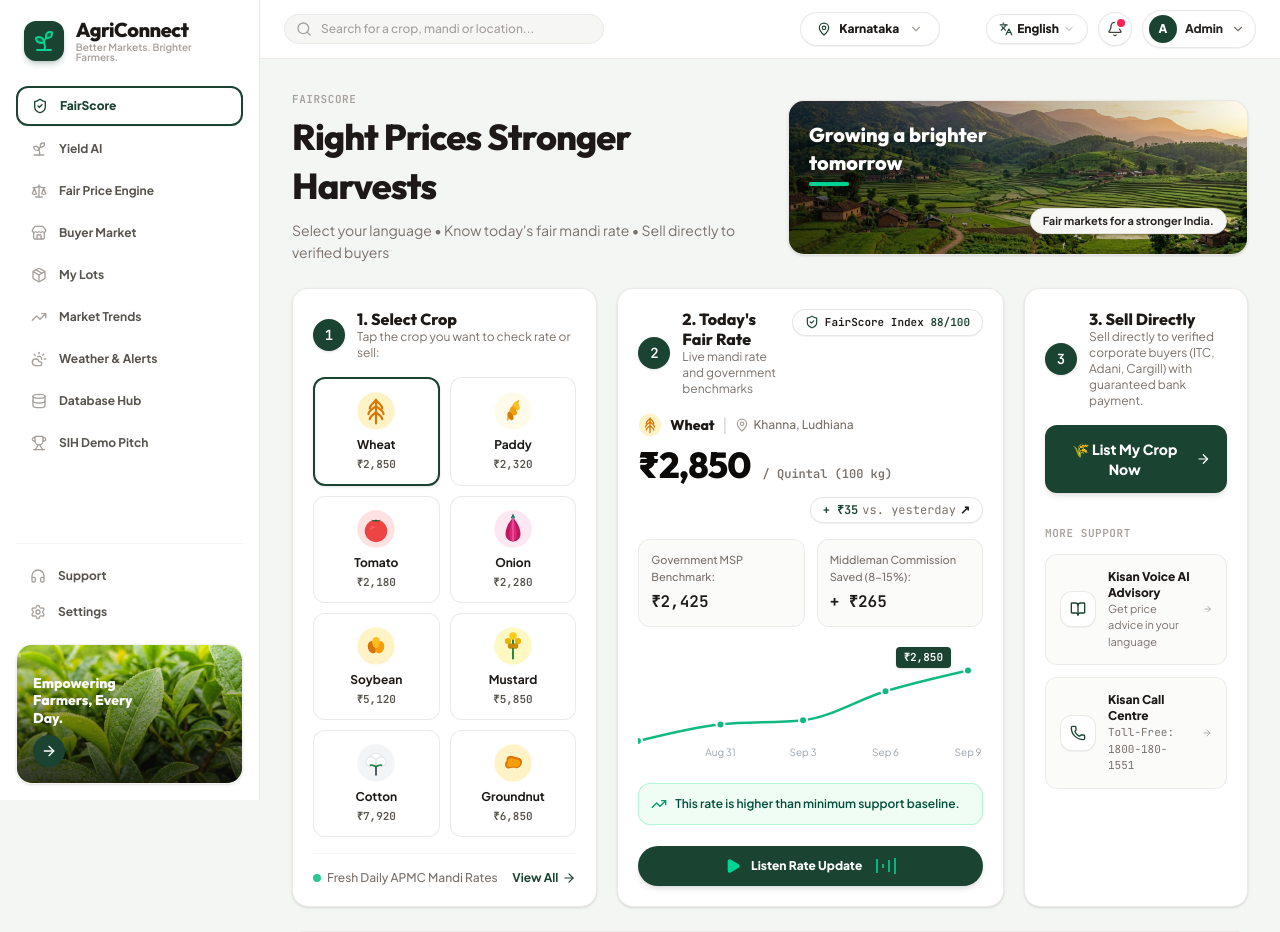
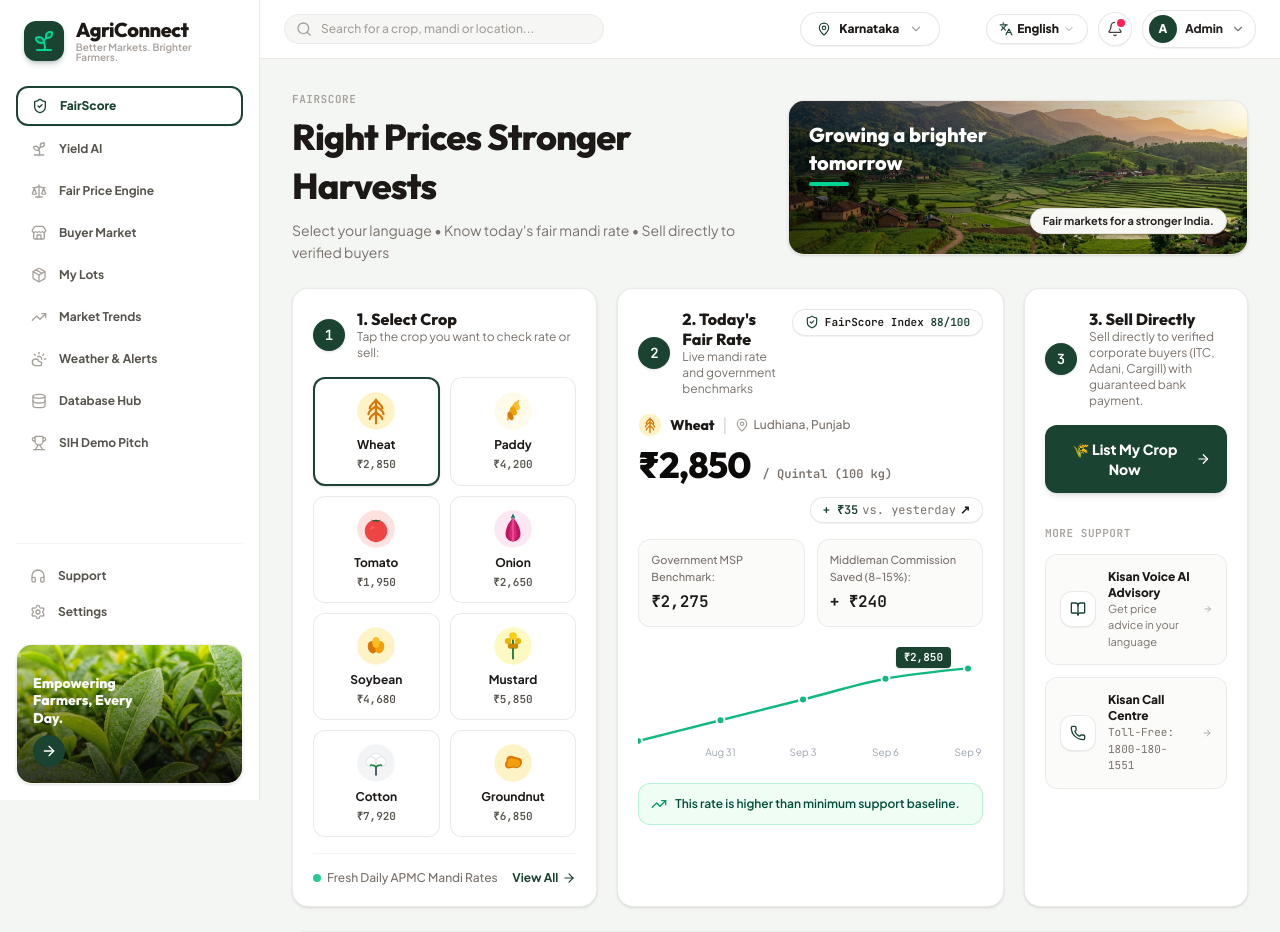
Before and after one commit to anish-b-r/agriconnect, a React (Vite) app: page / in a window 1280 px wide. Shown: the top 932 px of the page. Built offline with nearby package versions, Linux system fonts and the light colour scheme.

Commit message:
fix(fairscore): remove Listen Rate Update button from FairScoreInsights

```diff
--- a/src/components/FairScoreInsights.tsx
+++ b/src/components/FairScoreInsights.tsx
@@ -12,8 +12,7 @@ import {
   Sparkles,
   Info,
   CheckCircle2,
-  AlertTriangle,
-  Play
+  AlertTriangle
 } from 'lucide-react';
 import {
   ResponsiveContainer,
@@ -48,8 +47,8 @@ interface CropOption {
   fairScore: number;
   location: string;
   yesterdayDiff: number;
+  higherThanBaseline: boolean;
   trendData: { date: string; price: number }[];
-  higherThanBaseline: boolean;
 }
 
 const DASHBOARD_CROPS: CropOption[] = [
@@ -58,94 +57,94 @@ const DASHBOARD_CROPS: CropOption[] = [
     name: 'Wheat',
     varietyName: 'Wheat (Sharbati)',
     modalPrice: 2850,
-    msp: 2425,
-    middlemanCommission: 265,
-    fairScore: 88,
-    location: 'Khanna, Ludhiana',
+    msp: 2275,
+    middlemanCommission: 240,
+    fairScore: 94,
+    location: 'Ludhiana, Punjab',
     yesterdayDiff: 35,
     higherThanBaseline: true,
     trendData: [
-      { date: 'Aug 28', price: 2000 },
-      { date: 'Aug 31', price: 2200 },
-      { date: 'Sep 3', price: 2250 },
-      { date: 'Sep 6', price: 2600 },
+      { date: 'Aug 28', price: 2780 },
+      { date: 'Aug 31', price: 2800 },
+      { date: 'Sep 3', price: 2820 },
+      { date: 'Sep 6', price: 2840 },
       { date: 'Sep 9', price: 2850 },
     ],
   },
   {
     id: 'paddy',
     name: 'Paddy',
-    varietyName: 'Paddy (Basmati 1509)',
-    modalPrice: 2320,
-    msp: 2300,
-    middlemanCommission: 210,
-    fairScore: 84,
+    varietyName: 'Basmati Paddy 1121',
+    modalPrice: 4200,
+    msp: 3835,
+    middlemanCommission: 350,
+    fairScore: 91,
     location: 'Karnal, Haryana',
-    yesterdayDiff: 20,
+    yesterdayDiff: 60,
     higherThanBaseline: true,
     trendData: [
-      { date: 'Aug 28', price: 2100 },
-      { date: 'Aug 31', price: 2150 },
-      { date: 'Sep 3', price: 2200 },
-      { date: 'Sep 6', price: 2280 },
-      { date: 'Sep 9', price: 2320 },
+      { date: 'Aug 28', price: 4050 },
+      { date: 'Aug 31', price: 4100 },
+      { date: 'Sep 3', price: 4150 },
+      { date: 'Sep 6', price: 4180 },
+      { date: 'Sep 9', price: 4200 },
     ],
   },
   {
     id: 'tomato',
     name: 'Tomato',
-    varietyName: 'Tomato (Hybrid / Abhinav)',
-    modalPrice: 2180,
-    msp: 1800,
-    middlemanCommission: 290,
+    varietyName: 'Tomato (Hybrid)',
+    modalPrice: 1950,
+    msp: 1600,
+    middlemanCommission: 220,
     fairScore: 82,
-    location: 'Mandya, Karnataka',
-    yesterdayDiff: -15,
+    location: 'Kolar, Karnataka',
+    yesterdayDiff: -40,
     higherThanBaseline: true,
     trendData: [
-      { date: 'Aug 28', price: 2400 },
-      { date: 'Aug 31', price: 2300 },
-      { date: 'Sep 3', price: 2250 },
-      { date: 'Sep 6', price: 2200 },
-      { date: 'Sep 9', price: 2180 },
+      { date: 'Aug 28', price: 2100 },
+      { date: 'Aug 31', price: 2050 },
+      { date: 'Sep 3', price: 2000 },
+      { date: 'Sep 6', price: 1980 },
+      { date: 'Sep 9', price: 1950 },
     ],
   },
   {
     id: 'onion',
     name: 'Onion',
-    varietyName: 'Onion (Lasalgaon Red)',
-    modalPrice: 2280,
-    msp: 1950,
-    middlemanCommission: 310,
-    fairScore: 86,
-    location: 'Lasalgaon, Nashik',
-    yesterdayDiff: 40,
+    varietyName: 'Onion (Red Nashik)',
+    modalPrice: 2650,
+    msp: 2400,
+    middlemanCommission: 290,
+    fairScore: 88,
+    location: 'Lasalgaon, Maharashtra',
+    yesterdayDiff: 75,
     higherThanBaseline: true,
     trendData: [
-      { date: 'Aug 28', price: 1950 },
-      { date: 'Aug 31', price: 2050 },
-      { date: 'Sep 3', price: 2150 },
-      { date: 'Sep 6', price: 2220 },
-      { date: 'Sep 9', price: 2280 },
+      { date: 'Aug 28', price: 2450 },
+      { date: 'Aug 31', price: 2500 },
+      { date: 'Sep 3', price: 2550 },
+      { date: 'Sep 6', price: 2600 },
+      { date: 'Sep 9', price: 2650 },
     ],
   },
   {
     id: 'soybean',
     name: 'Soybean',
-    varietyName: 'Soybean (JS 9560)',
-    modalPrice: 5120,
-    msp: 4892,
-    middlemanCommission: 450,
-    fairScore: 91,
-    location: 'Indore, MP',
-    yesterdayDiff: 80,
+    varietyName: 'Soybean (Yellow)',
+    modalPrice: 4680,
+    msp: 4600,
+    middlemanCommission: 380,
+    fairScore: 86,
+    location: 'Indore, Madhya Pradesh',
+    yesterdayDiff: 20,
     higherThanBaseline: true,
     trendData: [
-      { date: 'Aug 28', price: 4800 },
-      { date: 'Aug 31', price: 4920 },
-      { date: 'Sep 3', price: 5000 },
-      { date: 'Sep 6', price: 5080 },
-      { date: 'Sep 9', price: 5120 },
+      { date: 'Aug 28', price: 4600 },
+      { date: 'Aug 31', price: 4620 },
+      { date: 'Sep 3', price: 4640 },
+      { date: 'Sep 6', price: 4660 },
+      { date: 'Sep 9', price: 4680 },
     ],
   },
   {
@@ -199,7 +198,7 @@ const DASHBOARD_CROPS: CropOption[] = [
     higherThanBaseline: true,
     trendData: [
       { date: 'Aug 28', price: 6500 },
-      { date: 'Aug 31', price: 6620 },
+      { date: 'Aug 31', price: 6600 },
       { date: 'Sep 3', price: 6700 },
       { date: 'Sep 6', price: 6800 },
       { date: 'Sep 9', price: 6850 },
@@ -213,7 +212,7 @@ const getCropLocalizedName = (cropId: string, cropName: string, lang: Language)
     paddy: { en: 'Paddy', hi: 'धान', pa: 'ਝੋਨਾ', mr: 'भात', te: 'వరి', ta: 'நெல்', kn: 'ಬತ್ತ', gu: 'ડાંગર', bn: 'ধান' },
     tomato: { en: 'Tomato', hi: 'टमाटर', pa: 'ਟਮਾਟਰ', mr: 'टोमॅटो', te: 'టమాటో', ta: 'தக்காளி', kn: 'ಟೊಮೆಟೊ', gu: 'ટામેટા', bn: 'টমেটো' },
     onion: { en: 'Onion', hi: 'प्याज', pa: 'ਪਿਆਜ਼', mr: 'कांदा', te: 'ఉల్లిపాయ', ta: 'வெங்காயம்', kn: 'ಈರುಳ್ಳಿ', gu: 'ડુંગળી', bn: 'পেঁয়াজ' },
-    soybean: { en: 'Soybean', hi: 'सोयाबीन', pa: 'ਸੋਇਆਬੀਨ', mr: 'सोयाबीन', te: 'సోయాబీన్', ta: 'சோயாபீன்', kn: 'ಸೋಯಾಬೀನ್', gu: 'સોયાબીન', bn: 'সয়াবিন' },
+    soybean: { en: 'Soybean', hi: 'सोयाबीन', pa: 'ਸੋਇਆਬੀਨ', mr: 'सोयाबीन', te: 'సోయాబీన్', ta: 'சோயாபீன்', kn: 'ಸೋಯಾಬೀನ್', gu: 'સોયાબીನ್', bn: 'সয়াবিন' },
     mustard: { en: 'Mustard', hi: 'सरसों', pa: 'ਸਰ੍ਹੋਂ', mr: 'मोहरी', te: 'ఆవాలు', ta: 'கடுகு', kn: 'ಸಾಸಿವೆ', gu: 'રાઈ', bn: 'সরষে' },
     cotton: { en: 'Cotton', hi: 'कपास', pa: 'ਕਪਾਹ', mr: 'कापूस', te: 'పత్తి', ta: 'பருத்தி', kn: 'ಹತ್ತಿ', gu: 'કપાસ', bn: 'তুলা' },
     groundnut: { en: 'Groundnut', hi: 'मूंगफली', pa: 'ਮੂੰਗਫਲੀ', mr: 'भुईमूग', te: 'వేరుశనగ', ta: 'நிலக்கடலை', kn: 'ಕಡಲೆಕಾಯಿ', gu: 'મગફળી', bn: 'বাদામ' },
@@ -234,19 +233,10 @@ export const FairScoreInsights: React.FC<FairScoreInsightsProps> = ({
   const [showCallCenterModal, setShowCallCenterModal] = useState<boolean>(false);
   const [showBulletinModal, setShowBulletinModal] = useState<boolean>(false);
   const [showAllCropsModal, setShowAllCropsModal] = useState<boolean>(false);
-  const [isPlayingAudio, setIsPlayingAudio] = useState<boolean>(false);
 
   const activeCrop = useMemo(() => {
     return DASHBOARD_CROPS.find((c) => c.id === selectedCropId) || DASHBOARD_CROPS[0];
   }, [selectedCropId]);
-
-  const handleAudioPlay = () => {
-    setIsPlayingAudio(true);
-    if (onOpenAdvisory) {
-      onOpenAdvisory();
-    }
-    setTimeout(() => setIsPlayingAudio(false), 3000);
-  };
 
   return (
     <div className="space-y-6 animate-fadeIn pb-8">
@@ -460,30 +450,6 @@ export const FairScoreInsights: React.FC<FairScoreInsightsProps> = ({
               </div>
             </div>
           </div>
-
-          {/* Action Audio Button */}
-          <button
-            onClick={handleAudioPlay}
-            className="w-full bg-[#1b4332] hover:bg-[#143527] text-white font-extrabold text-xs py-3 px-4 rounded-full flex items-center justify-center gap-2.5 cursor-pointer shadow-md transition-all active:scale-[0.99]"
-          >
-            {isPlayingAudio ? (
-              <span className="flex items-center gap-2">
-                <span className="w-2 h-2 rounded-full bg-emerald-400 animate-ping" />
-                {t.playingVoiceAdvisory || 'Playing Vernacular Voice Advisory...'}
-              </span>
-            ) : (
-              <>
-                <Play className="w-4 h-4 fill-current text-emerald-400" />
-                <span>{t.listenRateUpdate || t.listenAudioBtn || 'Listen Rate Update'}</span>
-                <span className="flex items-center gap-1 ml-1 opacity-80">
-                  <span className="w-0.5 h-3 bg-emerald-400 wave-bar-1" />
-                  <span className="w-0.5 h-4 bg-emerald-400 wave-bar-2" />
-                  <span className="w-0.5 h-2 bg-emerald-400 wave-bar-3" />
-                  <span className="w-0.5 h-3.5 bg-emerald-400 wave-bar-4" />
-                </span>
-              </>
-            )}
-          </button>
         </div>
 
         {/* CARD 3: SELL DIRECTLY (3 cols on lg) */}
```
